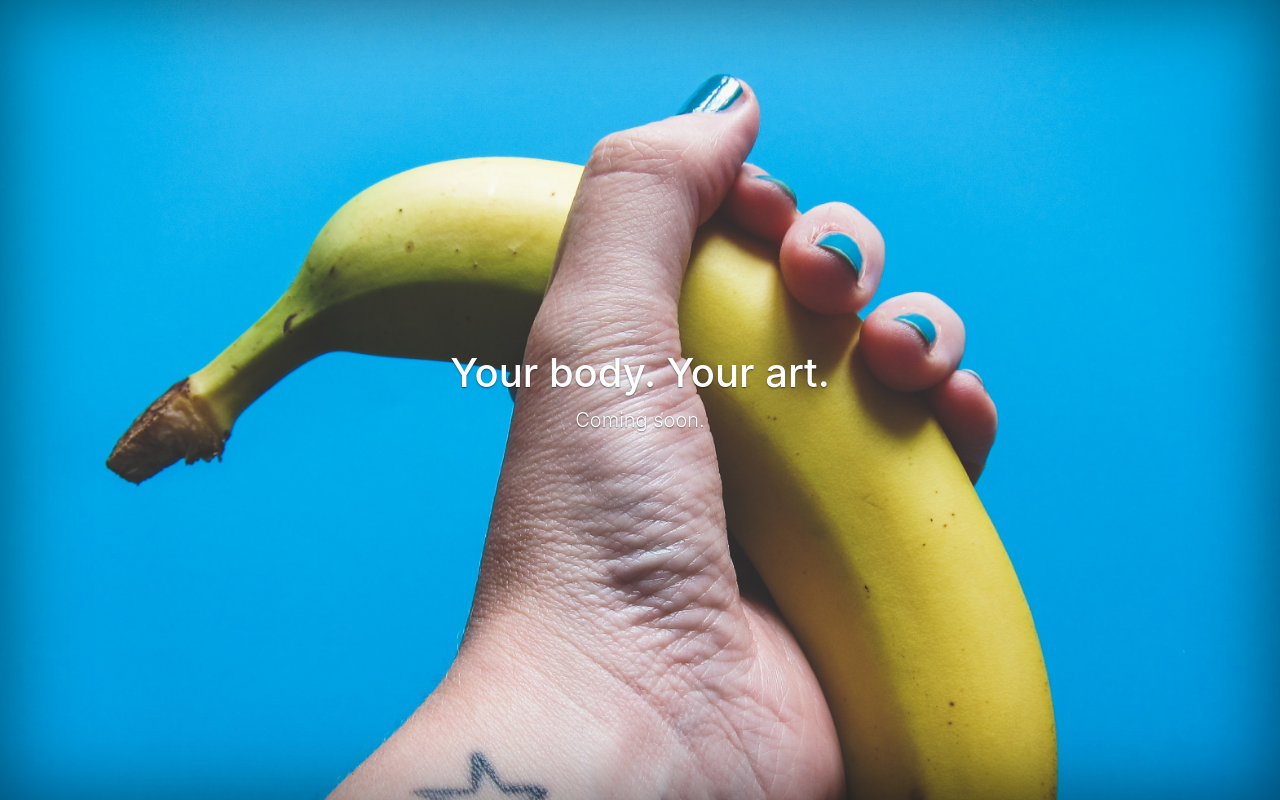
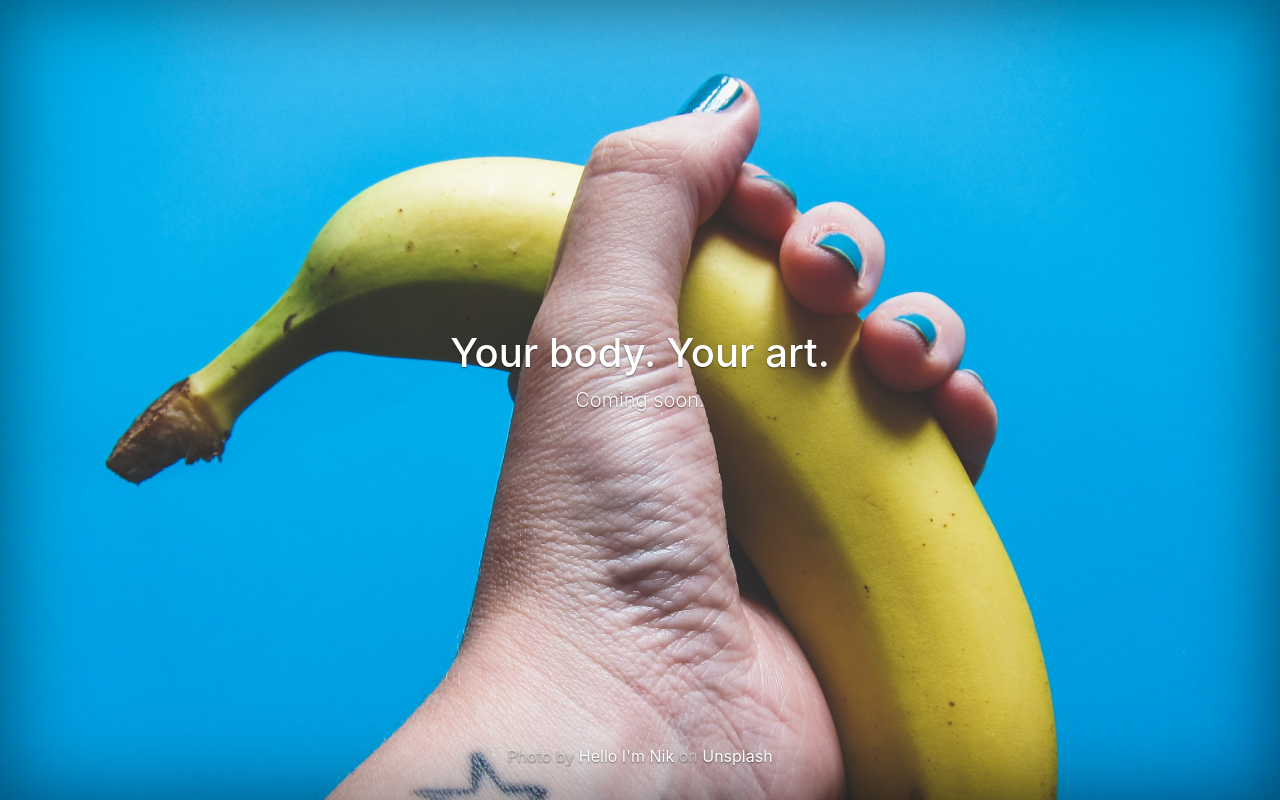
Before and after one commit to dmrschmidt/art, a plain HTML site: page index.html in a window 1280 px wide. Drawn offline with nearby package versions, Linux system fonts and the light colour scheme.

Commit message:
attribution

```diff
--- a/index.html
+++ b/index.html
@@ -43,7 +43,7 @@
 
       <footer class="mastfoot mt-auto">
         <div class="inner">
-          <!-- <p>Cover template for <a href="https://getbootstrap.com/">Bootstrap</a>, by <a href="https://twitter.com/mdo">@mdo</a>.</p> -->
+          <p>Photo by <a href="https://unsplash.com/@helloimnik?utm_source=unsplash&utm_medium=referral&utm_content=creditCopyText">Hello I'm Nik</a> on <a href="https://unsplash.com/collections/2584944/taf?utm_source=unsplash&utm_medium=referral&utm_content=creditCopyText">Unsplash</a></p>
         </div>
       </footer>
     </div>
```
